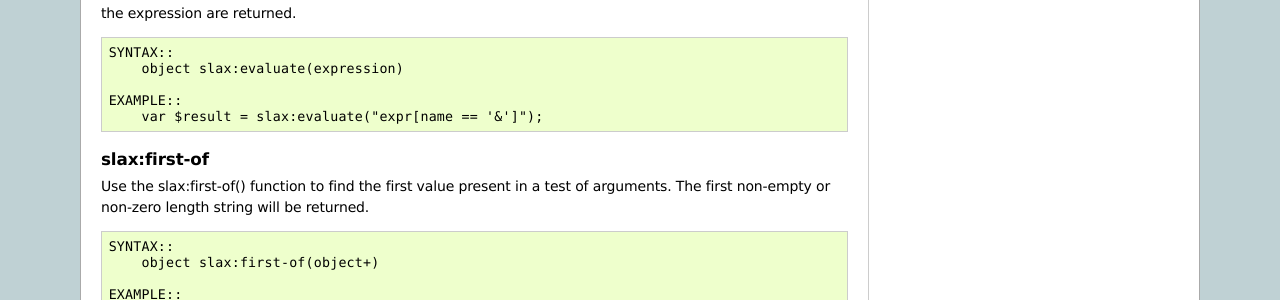
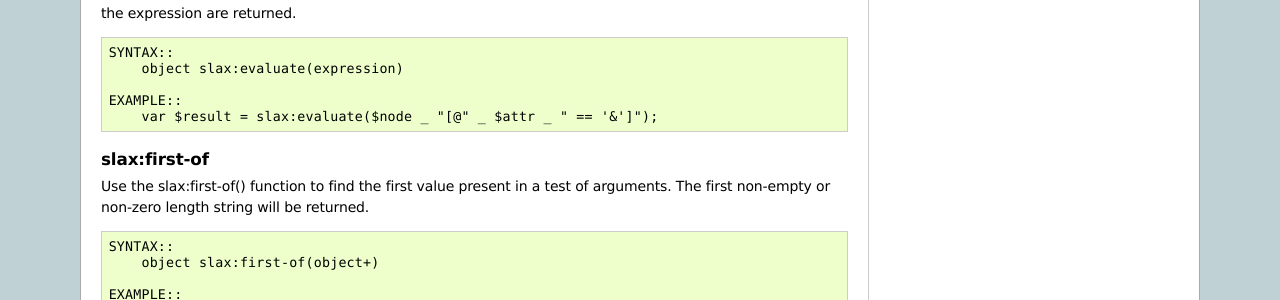
Before and after one commit to Juniper/libslax, a Sphinx documentation site: the page built from doc/functions.rst, in a window 1280 px wide and 900 px high, scrolled down 1978 px. Shown: the part 215-515 px from the top of the window. Built offline with Sphinx 7.4.7, drawn with Linux system fonts in a browser that asks for light colours.

Commit message:
better slax:evaluate example

```diff
--- a/doc/functions.rst
+++ b/doc/functions.rst
@@ -158,7 +158,7 @@ results of the expression are returned.
         object slax:evaluate(expression)
 
     EXAMPLE::
-        var $result = slax:evaluate("expr[name == '&']");
+        var $result = slax:evaluate($node _ "[@" _ $attr _ " == '&']");
 
 slax:first-of
 +++++++++++++
```
